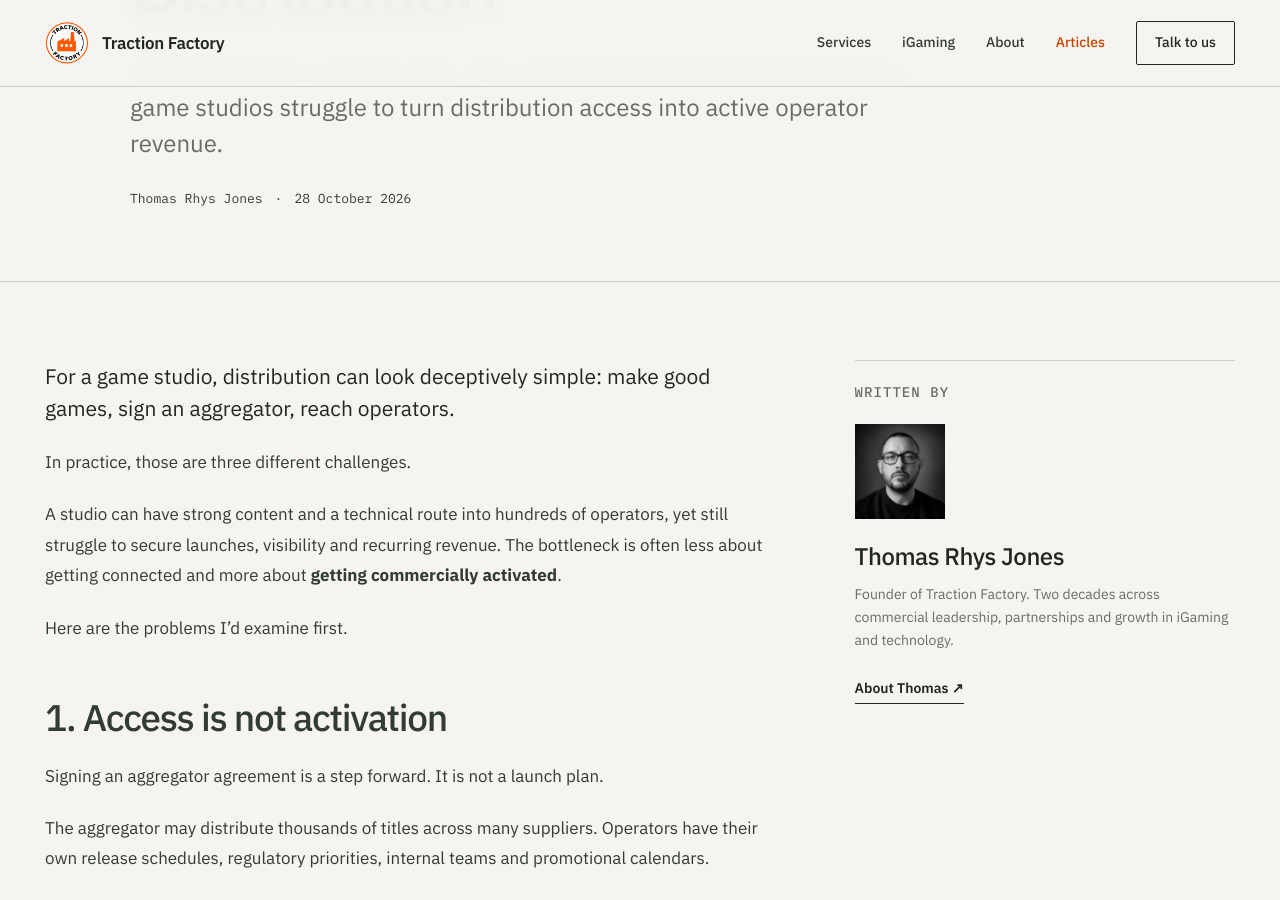
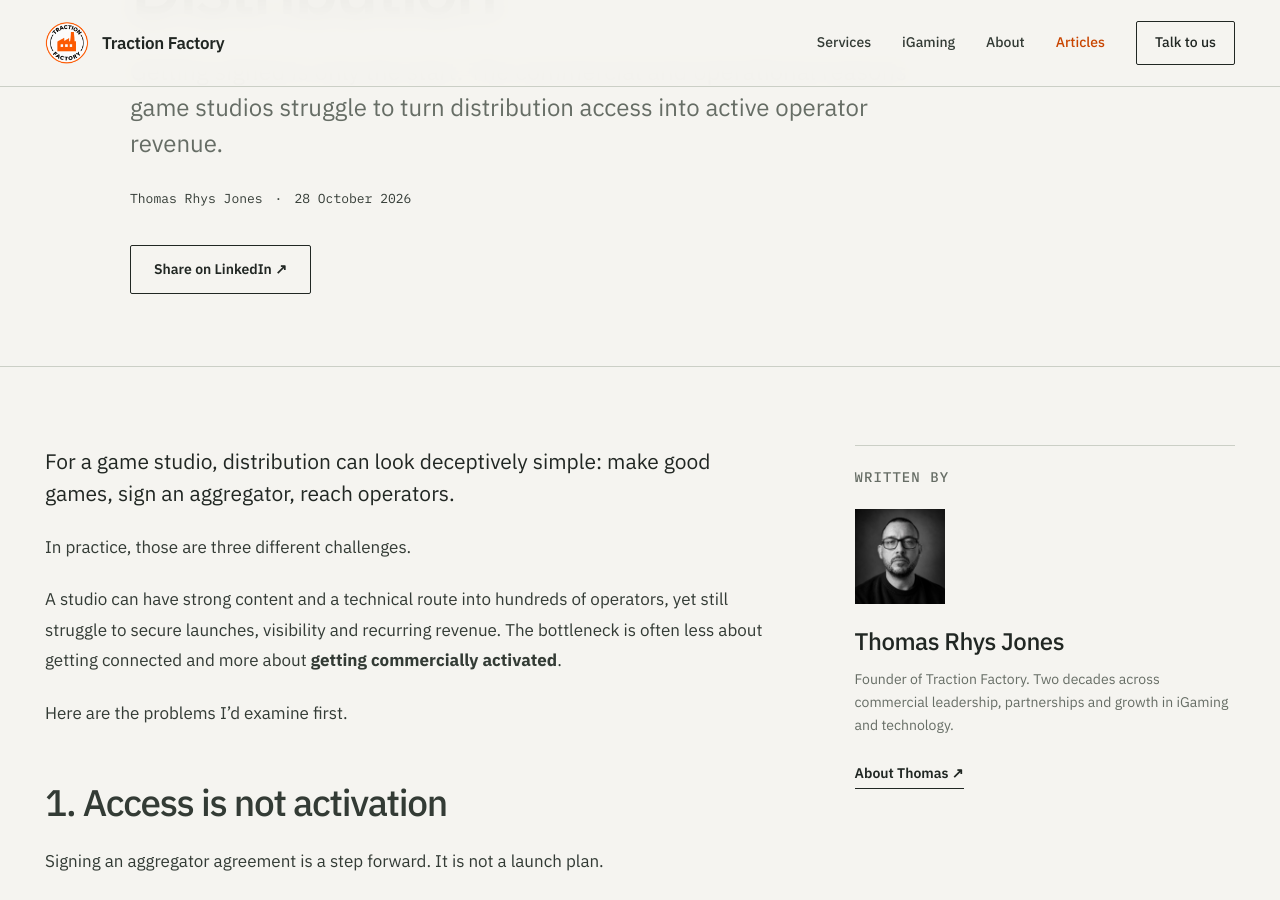
Before and after one commit to thomasrhysjones-hub/traction-factory-site, a Jekyll site: the page built from _posts/2026-10-28-why-igaming-studios-struggle-with-distribution.md, in a window 1280 px wide and 900 px high, scrolled down 479 px. Built offline with Jekyll 4.4.1, drawn with Linux system fonts in a browser that asks for light colours.

Commit message:
Add LinkedIn share button to all article pages

```diff
--- a/_layouts/post.html
+++ b/_layouts/post.html
@@ -9,6 +9,9 @@ layout: default
       <h1>{{ page.title | escape }}</h1>
       <p class="inner-lede">{{ page.description | escape }}</p>
       <div class="post-meta"><span>Thomas Rhys Jones</span><span aria-hidden="true">·</span><time datetime="{{ page.date | date: '%Y-%m-%d' }}">{{ page.date | date: '%-d %B %Y' }}</time></div>
+      <div class="hero-actions">
+        <a class="button button-secondary" href="https://www.linkedin.com/sharing/share-offsite/?url={{ page.url | absolute_url | url_encode }}" target="_blank" rel="noopener noreferrer" aria-label="Share this article on LinkedIn">Share on LinkedIn ↗</a>
+      </div>
     </div>
   </header>
   <div class="shell article-shell">
```
